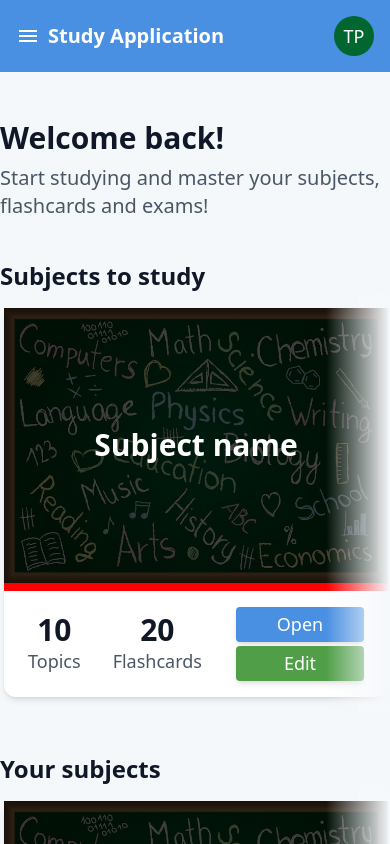
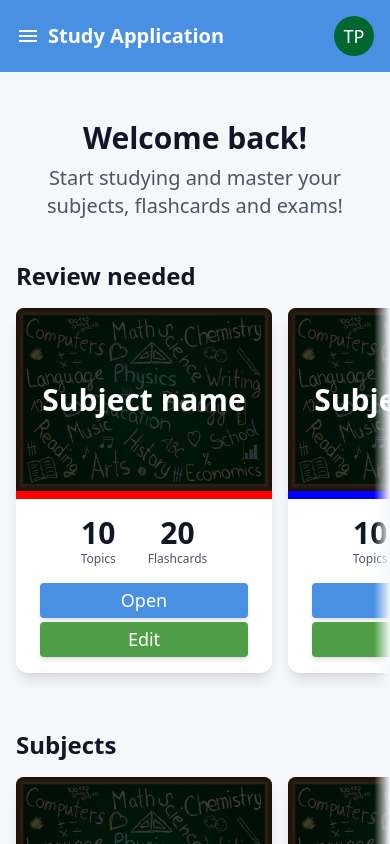
Before and after one commit to theo-picar1/flashcard-app, a Next.js app in the folder client/: page /home in a window 390 px wide. Shown: the top 844 px of the page. Built offline with nearby package versions, Linux system fonts and the light colour scheme.

Commit message:
Added responsiveness for home page

```diff
--- a/client/src/app/globals.css
+++ b/client/src/app/globals.css
@@ -66,16 +66,16 @@ body {
 }
 
 .base-card {
-  @apply bg-white shadow-md rounded-xl transition-shadow duration-200 hover:shadow-lg;
+  @apply bg-white shadow-lg rounded-xl transition-shadow duration-200 hover:shadow-lg;
 }
 
 /* Spacing */
 .base-padding-rule {
-  @apply md:px-8 lg:px-16 xl:px-24;
+  @apply px-4 md:px-8 lg:px-16 xl:px-24;
 }
 
 .base-scroll-margin {
-  @apply md:-mx-8 lg:-mx-16 xl:-mx-24;
+  @apply -mx-4 md:-mx-8 lg:-mx-16 xl:-mx-24;
 }
 
 /* Typography (titles) */
@@ -98,12 +98,3 @@ body {
 .xs-bold-text {
   @apply font-bold text-lg;
 }
-
-/* Scroll shadows */
-.left-shadow {
-  background: linear-gradient(to right, rgb(245, 248, 251), transparent);
-}
-
-.right-shadow {
-  background: linear-gradient(to left, rgb(245, 248, 251), transparent);
-}
--- a/client/src/app/home/page.tsx
+++ b/client/src/app/home/page.tsx
@@ -32,14 +32,14 @@ export default function Home() {
     return (
         <main className="base-padding-rule main-container-flex gap-10">
             <div>
-                <p className="lg-bold-text text-[var(--bold-text)]">Welcome back!</p>
+                <p className="text-center md:text-left lg-bold-text text-[var(--bold-text)]">Welcome back!</p>
 
-                <p className="text-xl mt-2">Start studying and master your subjects, flashcards and exams!</p>
+                <p className="text-center md:text-left text-xl mt-2">Start studying and master your subjects, flashcards and exams!</p>
             </div>
 
-            {/* Subjects to study */}
+            {/* Review needed */}
             <div className="relative w-screen base-scroll-margin">
-                <p className="md-bold-text text-[var(--bold-text)] base-padding-rule">Subjects to study</p>
+                <p className="md-bold-text text-[var(--bold-text)] base-padding-rule">Review needed</p>
 
                 <HorizontalScroll>
                     <SubjectCard title="Subject name" totalTopics="10" totalFlashcards="20" image="/images/subject-placeholder-image1.jpg" colour="red"></SubjectCard>
@@ -57,7 +57,7 @@ export default function Home() {
 
             {/* Your subjects */}
             <div className="relative w-screen base-scroll-margin">
-                <p className="base-padding-rule md-bold-text text-[var(--bold-text)]">Your subjects</p>
+                <p className="base-padding-rule md-bold-text text-[var(--bold-text)]">Subjects</p>
 
                 <HorizontalScroll>
                     <SubjectCard title="Subject name" totalTopics="10" totalFlashcards="20" image="/images/subject-placeholder-image1.jpg" colour="red"></SubjectCard>
@@ -91,7 +91,7 @@ export default function Home() {
 
             {/* Recently Accessed */}
             <div className="relative w-screen base-scroll-margin">
-                <p className="base-padding-rule md-bold-text text-[var(--bold-text)]">Recently accessed</p>
+                <p className="base-padding-rule md-bold-text text-[var(--bold-text)]">Recent</p>
 
                 <HorizontalScroll>
                     <SubjectCard title="Subject name" totalTopics="10" totalFlashcards="20" image="/images/subject-placeholder-image1.jpg" colour="red"></SubjectCard>
--- a/client/src/components/ScrollX.tsx
+++ b/client/src/components/ScrollX.tsx
@@ -31,14 +31,14 @@ export default function HorizontalScroll({ children }: HorizontalScrollProps) {
         <div className="relative w-screen">
             {/* Left shadow */}
             <div className={`
-                z-10 absolute left-0 top-0 h-full w-16 pointer-events-none transition-opacity duration-300
+                z-10 absolute left-0 top-0 h-full w-4 md:w-8 lg:w-12 pointer-events-none transition-opacity duration-300
                 bg-gradient-to-r from-[rgb(245,248,251)] to-transparent
                 ${showLeft ? 'opacity-100' : 'opacity-0'}
             `} />
 
             {/* Right shadow */}
             <div className={`
-                z-10 absolute right-0 top-0 h-full w-16 pointer-events-none transition-opacity duration-300
+                z-10 absolute right-0 top-0 h-full w-4 md:w-8 lg:w-12 pointer-events-none transition-opacity duration-300
                 bg-gradient-to-l from-[rgb(245,248,251)] to-transparent
                 ${showRight ? 'opacity-100' : 'opacity-0'}
             `} />
--- a/client/src/components/SubjectCard.tsx
+++ b/client/src/components/SubjectCard.tsx
@@ -17,12 +17,12 @@ interface SubjectCardProps {
 export default function SubjectCard({ title, totalTopics, image, totalFlashcards, colour }: SubjectCardProps) {
     return (
         <Card className="flex-none cursor-pointer">
-            <div>
+            <div className="w-64 md:min-w-md">
                 {/* Image and title section */}
                 <div className="relative">
-                    <img src={image} alt={title} className="max-w-sm" />
+                    <img src={image} alt={title} className="min-w-full rounded-tl-lg rounded-tr-lg" />
 
-                    <div className="absolute inset-0 p-4 flex-center-item">
+                    <div className="absolute inset-0 p-4 flex-center-item rounded-tl-lg rounded-tr-lg overflow-hidden">
                         <div className="absolute inset-0 bg-black/75"></div>
 
                         <p className="relative lg-bold-text text-center text-[var(--accent-text)]">
@@ -32,25 +32,25 @@ export default function SubjectCard({ title, totalTopics, image, totalFlashcards
                 </div>
 
                 {/* Details and options section */}
-                <div className="px-6 py-4 flex-row-between border-t-8" style={{ borderColor: `${colour}` }}>
-                    <div className="flex-row-no-gap gap-8">
+                <div className="w-full px-6 py-4 flex flex-col md:flex-row items-center gap-4 md:gap-8 border-t-8" style={{ borderColor: `${colour}` }}>
+                    <div className="flex flex-row gap-8 items-center">
                         <div className="text-center flex-column-no-gap items-center justify-start">
                             <p className="font-semibold text-3xl text-[var(--bold-text)]">{totalTopics}</p>
 
-                            <p>Topics</p>
+                            <p className="text-xs">Topics</p>
                         </div>
 
                         <div className="text-center items-center justify-start">
                             <p className="font-semibold text-3xl text-[var(--bold-text)]">{totalFlashcards}</p>
 
-                            <p>Flashcards</p>
+                            <p className="text-xs">Flashcards</p>
                         </div>
                     </div>
 
-                    <div>
-                        <Button className="w-32 font-medium" variant="blue" padding="slim">Open</Button>
+                    <div className="w-full">
+                        <Button className="w-full font-medium" variant="blue" padding="slim">Open</Button>
 
-                        <Button className="w-32 mt-1 font-medium" variant="green" padding="slim">Edit</Button>
+                        <Button className="w-full mt-1 font-medium" variant="green" padding="slim">Edit</Button>
                     </div>
                 </div>
             </div>
```
